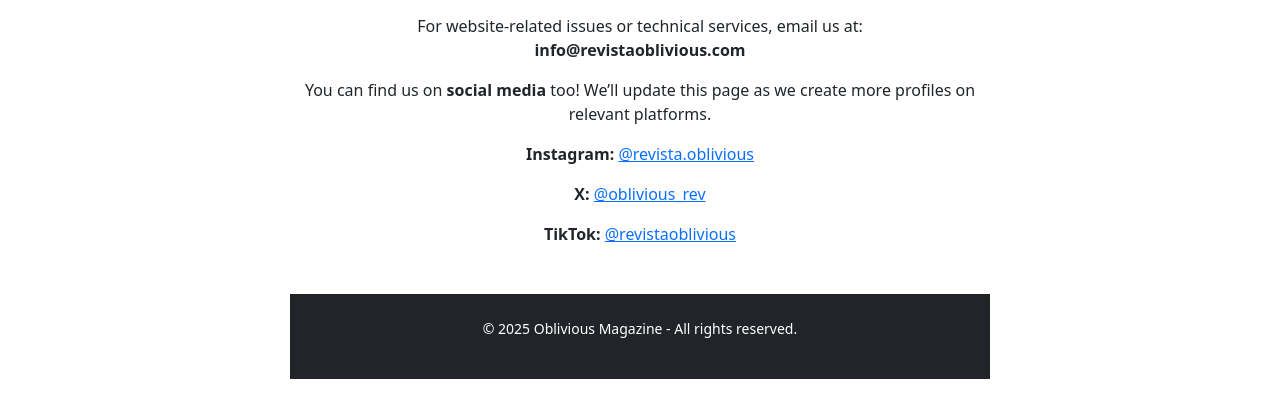
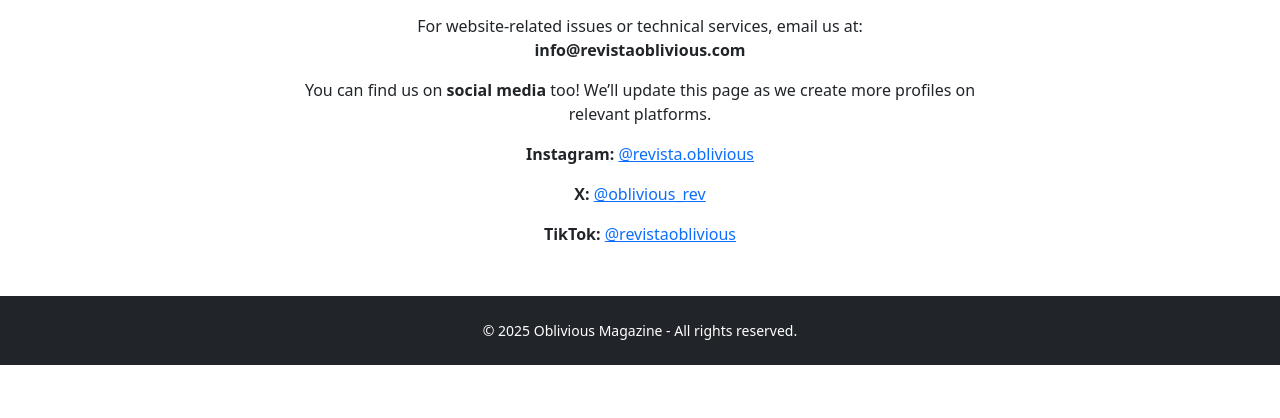
Before and after one commit to cometahhalley/Oblivious-Magazine, a Flask app: page /contact in a window 1280 px wide. Shown: the part 304-722 px from the top of the page. Run offline with Flask 3, Linux system fonts and the light colour scheme.

Commit message:
Update contact.html

```diff
--- a/templates/contact.html
+++ b/templates/contact.html
@@ -31,7 +31,7 @@
         <br><strong>info@revistaoblivious.com</strong>
       </p>
 
-<p class="text-center">
+      <p>
         You can find us on <strong>social media</strong> too! We’ll update this page as we create more profiles on relevant platforms.
       </p>
 
@@ -40,11 +40,12 @@
         <p><strong>X:</strong> <a href="https://x.com/oblivious_rev" target="_blank">@oblivious_rev</a></p>
         <p><strong>TikTok:</strong> <a href="https://www.tiktok.com/@revistaoblivious" target="_blank">@revistaoblivious</a></p>
       </div>
+    </div>
+  </main>
 
-
-  <!-- Footer -->
-  <footer class="text-center bg-dark text-white py-4 mt-5">
-    <p>&copy; 2025 Oblivious Magazine - All rights reserved.</p>
+  <!-- Footer (ahora está fuera del main y ocupa todo el ancho) -->
+  <footer class="text-center bg-dark text-white py-4">
+    <p class="mb-0">&copy; 2025 Oblivious Magazine - All rights reserved.</p>
   </footer>
 
   <script src="https://cdn.jsdelivr.net/npm/bootstrap@5.3.0/dist/js/bootstrap.bundle.min.js"></script>
```
Lines whose indentation alone changed are shown as unchanged.
